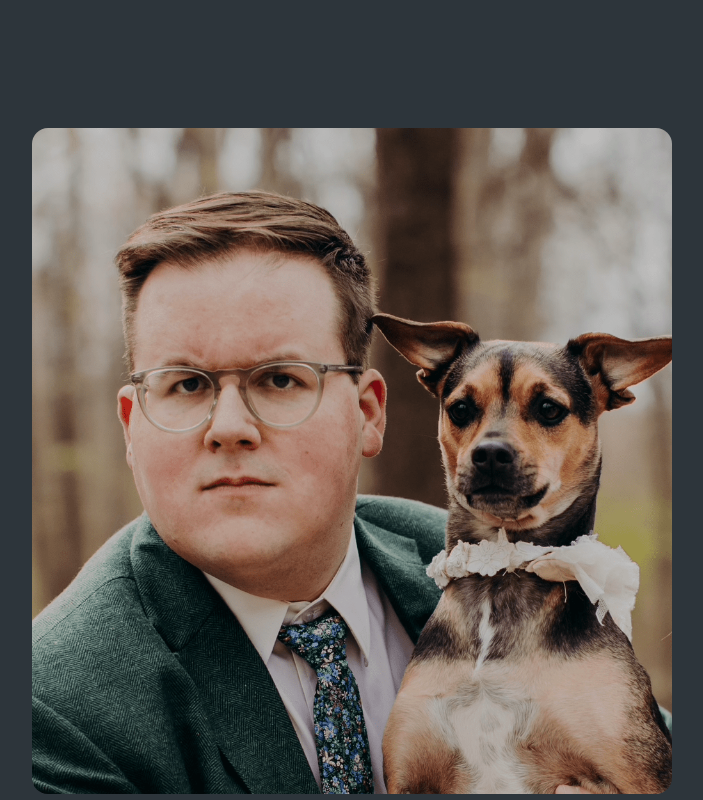
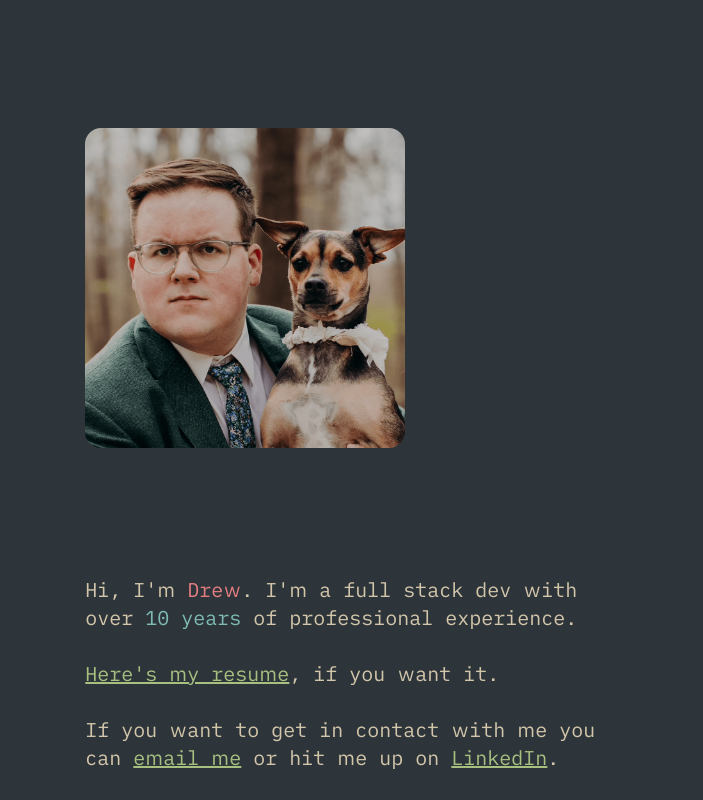
Before and after one commit to drew-myers/drewmyers.dev, a plain HTML site: page index.html in a window 1280 px wide. Shown: the top 800 px of the page, without its empty margins (288-991 px from the left). Drawn offline with Linux system fonts and the light colour scheme.

Commit message:
tweak responsive design and add links

```diff
--- a/index.html
+++ b/index.html
@@ -13,16 +13,17 @@
 </head>
 
 <body class="bg-forest text-cream font-['iAWriterDuoS'] grid h-screen justify-items-center">
-  <main class="w-9/12 lg:w-6/12 2xl:w-4/12 text-4xl mt-32">
-    <img class="lg:size-85 rounded-2xl mb-10" src="img.png"></img>
+  <main class="w-10/12 lg:w-5/12 2xl:w-3/12 text-4xl lg:text-xl mt-32">
+    <img class="md:size-90 xl:size-80 rounded-2xl mb-32" src="img.png"></img>
     <p>Hi, I'm <span class="text-salmon">Drew</span>. I'm a full stack dev with over <span class="text-sky">10
         years</span> of professional experience.</p>
     <br />
-    <p><a class="underline text-sprout" href="">Here's my resume</a>, if you want it.</p>
+    <p><a class="underline text-sprout" href="drew-myers-resume.pdf">Here's my resume</a>, if you want it.</p>
     <br />
-    <p>If you want to get in contact with me you can <a class="underline text-sprout" href="">email me</a> or hit me up
+    <p>If you want to get in contact with me you can <a class="underline text-sprout"
+        href="mailto:drew@drewmyers.dev">email me</a> or hit me up
       on
-      <a class="underline text-sprout" href="">LinkedIn</a>.
+      <a class="underline text-sprout" href="https://www.linkedin.com/in/drewmyerslin/">LinkedIn</a>.
     </p>
   </main>
 </body>
```
Also changed, not shown: styles.css, 1 other file.
